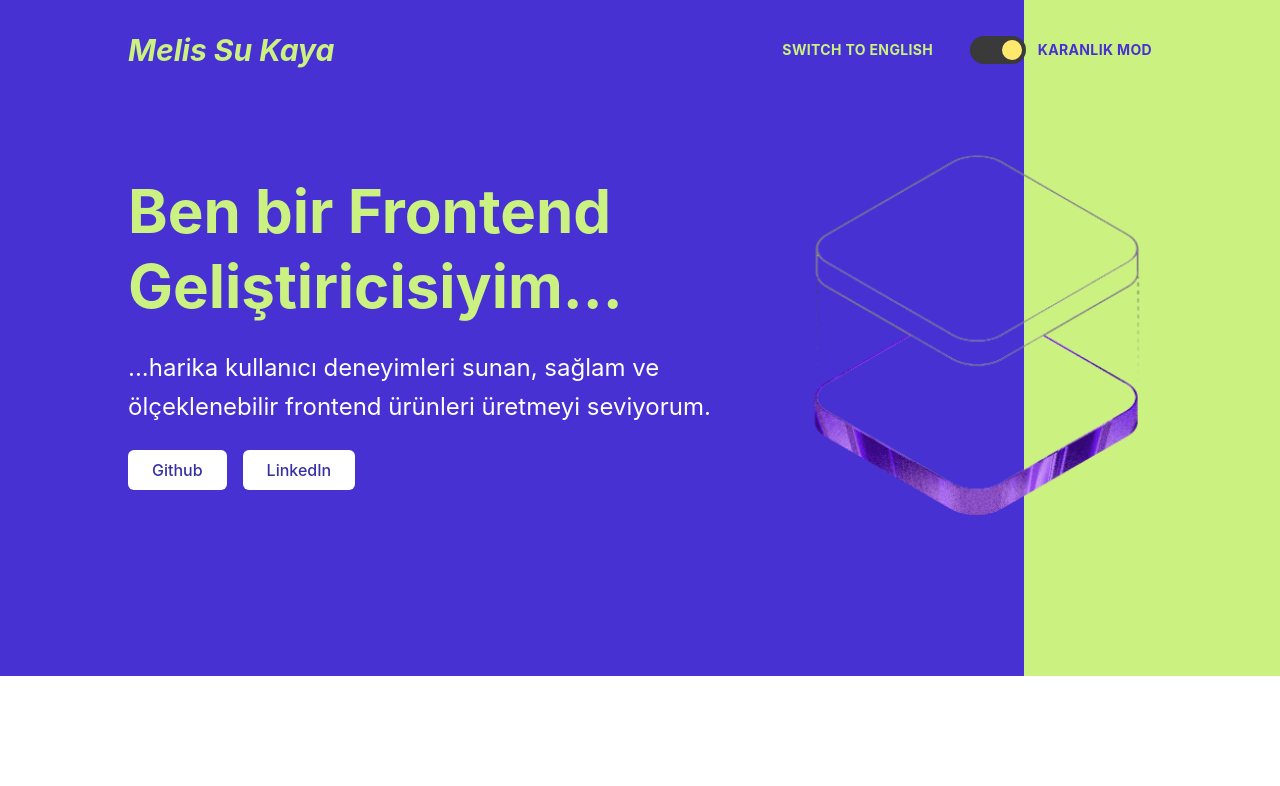
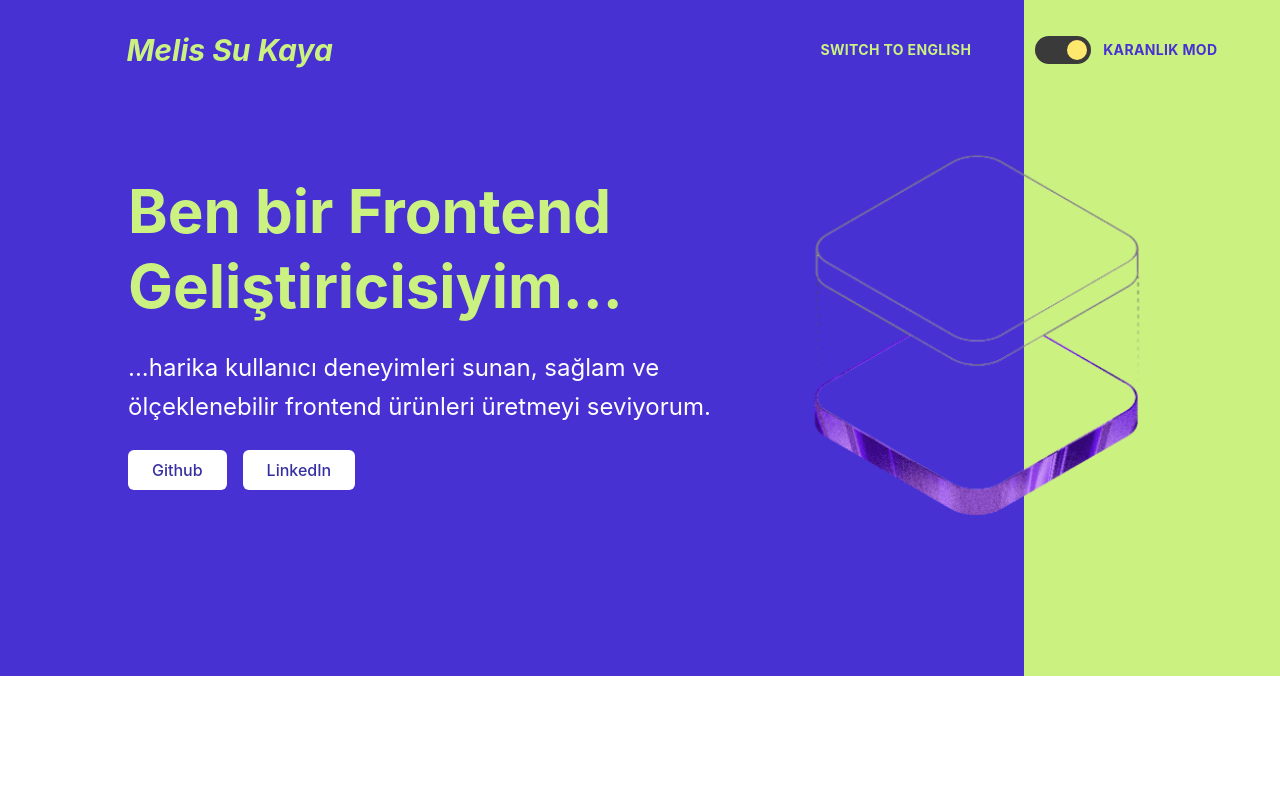
Before and after one commit to melissuki/kisisel-web-sitesi, a React (Vite) app: page / in a window 1280 px wide. Shown: the top 786 px of the page. Built offline with nearby package versions, Linux system fonts and the light colour scheme.

Commit message:
feat: align header controls with gradient split

```diff
--- a/src/App.jsx
+++ b/src/App.jsx
@@ -8,9 +8,11 @@ import Footer from "./components/Footer";
 function App() {
   return (
     <div className="min-h-screen bg-white dark:bg-[#252128]">
-      <div className="bg-[linear-gradient(90deg,#4731D3_80%,#CBF281_80%)] dark:bg-[linear-gradient(90deg,#171043_80%,#211F0B_80%)] px-[10%]">
+      <div className="bg-[linear-gradient(90deg,#4731D3_80%,#CBF281_80%)] dark:bg-[linear-gradient(90deg,#171043_80%,#211F0B_80%)]">
         <Header />
+        <div className="px-[10%]">
         <Hero />
+        </div>
       </div>
       <Skills />
       <Profile />
--- a/src/components/Header.jsx
+++ b/src/components/Header.jsx
@@ -4,22 +4,20 @@ export default function Header() {
   const { text, theme, toggleLang, toggleTheme } = useApp();
 
   return (
-    <header className="flex flex-col gap-4 md:flex-row md:items-center md:justify-between pt-8">
+    <header className="pt-8 px-[10%] flex flex-col gap-4 md:px-0 md:grid md:grid-cols-[4fr_1fr] md:items-center">
+      <div className="flex flex-col items-start gap-4 md:flex-row md:items-center md:justify-between md:pl-[12.5%] md:pr-10">
         <h1 className="text-3xl font-bold italic text-[#CBF281] whitespace-nowrap">
           {text.header.logo}
         </h1>
-
-      <div className="flex flex-col items-start gap-3 md:flex-row md:items-center md:gap-4 text-sm">
         <button
           onClick={toggleLang}
-          className="font-bold tracking-wide text-[#CBF281] dark:text-[#8F88FF] whitespace-nowrap"
+          className="font-bold tracking-wide text-[#CBF281] dark:text-[#8F88FF] whitespace-nowrap text-sm"
         >
           {text.header.langToggle}
         </button>
+      </div>
 
-        <span className="hidden md:inline text-[#CBF281] md:text-[#4731D3] dark:text-white">|</span>
-
-        <div className="flex items-center gap-3">
+      <div className="flex items-center gap-3 md:pl-2">
         <button
           onClick={toggleTheme}
           aria-label="Tema değiştir"
@@ -35,12 +33,11 @@ export default function Header() {
         </button>
         <button
           onClick={toggleTheme}
-            className="font-bold tracking-wide text-[#CBF281] md:text-[#4731D3] dark:text-[#D9D9D9] whitespace-nowrap"
+          className="font-bold tracking-wide text-[#CBF281] md:text-[#4731D3] dark:text-[#D9D9D9] whitespace-nowrap text-sm"
         >
           {theme === "light" ? text.header.darkMode : text.header.lightMode}
         </button>
       </div>
-      </div>
     </header>
   );
 }
```
Lines whose indentation alone changed are shown as unchanged.
